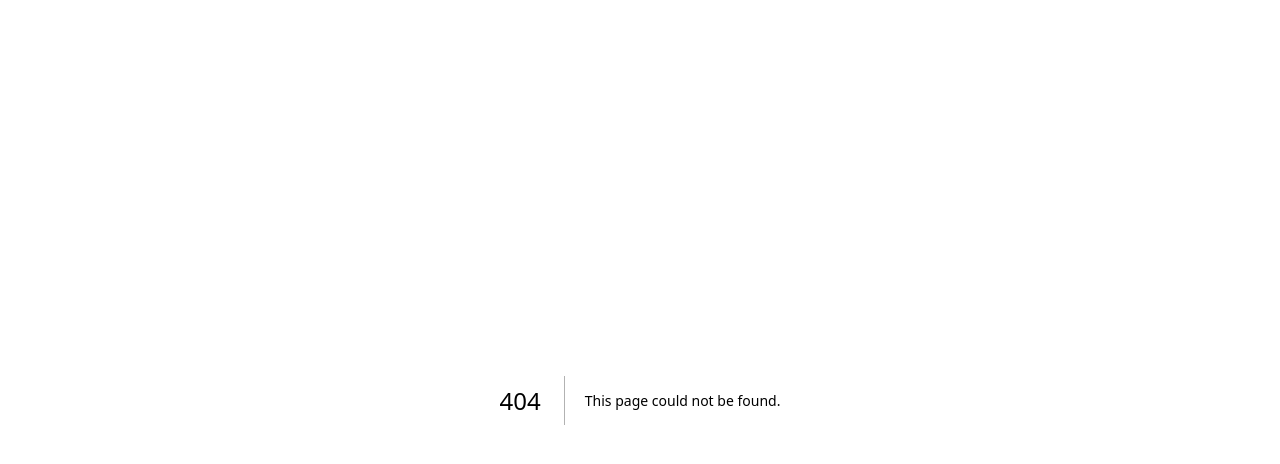
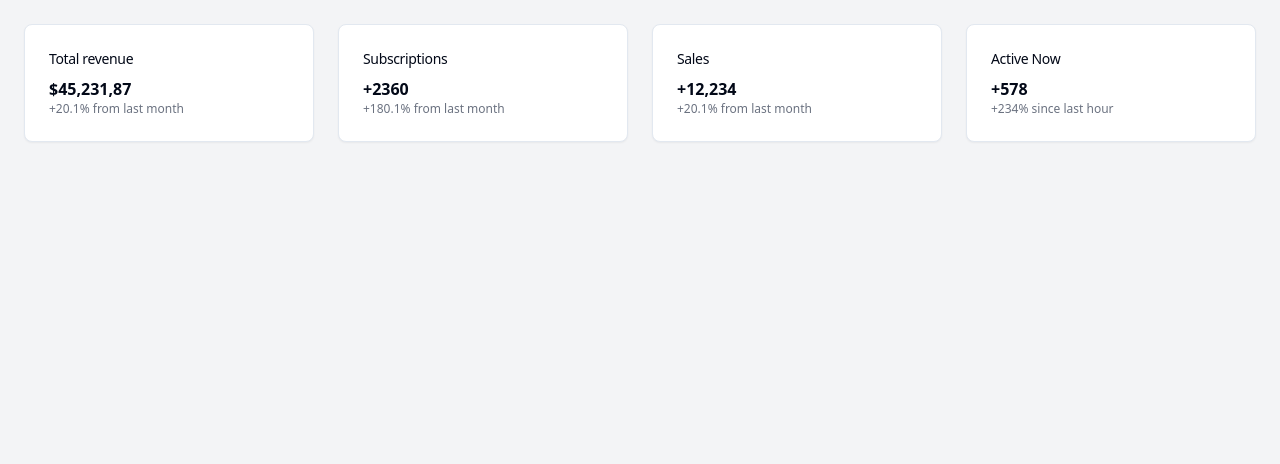
Before and after one commit to stefanRachev/demo-test-next-auth-nextjs, a Next.js app: page /private/dashboard in a window 1280 px wide. Before the commit this address had no page. Shown: the top 464 px of the page. Built offline with nearby package versions, Linux system fonts and the light colour scheme.

Commit message:
add dashboard component

```diff
--- a/src/app/login/page.jsx
+++ b/src/app/login/page.jsx
@@ -2,6 +2,7 @@ import { Button } from "@/components/ui/button";
 import { Input } from "@/components/ui/input";
 import { Label } from "@/components/ui/label";
 import { IconBrandGithub } from "@tabler/icons-react";
+import { IconBrandGoogle } from "@tabler/icons-react";
 import Link from "next/link";
 
 const Login = () => {
@@ -32,11 +33,18 @@ const Login = () => {
         </p>
       </form>
 
-      <section className="flex flex-col space-y-4">
+      <section className="flex space-x-4">
         <form action="">
-          <Button className="flex items-center space-x-2">
-            <IconBrandGithub className="h-6 w-6 text-white dark:text-white" />
-            <span className="text-white dark:text-white text-sm">Github</span>
+          <Button className="flex items-center space-x-2 bg-gray-200 text-black hover:bg-gray-300 dark:bg-gray-700 dark:text-white dark:hover:bg-gray-600">
+            <IconBrandGithub className="h-6 w-6" />
+            <span className="text-sm">Github</span>
+          </Button>
+        </form>
+
+        <form action="">
+          <Button className="flex items-center space-x-2 bg-gray-200 text-black hover:bg-gray-300 dark:bg-gray-700 dark:text-white dark:hover:bg-gray-600">
+            <IconBrandGoogle className="h-6 w-6" />
+            <span className="text-sm">Google</span>
           </Button>
         </form>
       </section>
--- /dev/null
+++ b/src/app/private/dashboard/page.jsx
@@ -0,0 +1,68 @@
+//src/app/private/dashboard/page.jsx
+
+import { Card, CardHeader, CardTitle, CardContent } from "@/components/ui/card";
+
+const Dashboard = () => {
+  return (
+    <div className="flex min-h-screen">
+      <div className="flex-1 bg-gray-100 dark:bg-gray-950">
+        <div className="p-6 grid gap-6">
+          <div className="grid md:grid-cols-2 lg:grid-cols-4 gap-6">
+            <Card>
+              <CardHeader className="flex flex-row items-center justify-between pb-2">
+                <CardTitle className="text-sm font-medium">
+                  Total revenue
+                </CardTitle>
+              </CardHeader>
+              <CardContent>
+                <div className="text 2xl font-bold">$45,231,87</div>
+                <p className="text-xs text-gray-500 dark:text-gray-400">
+                  +20.1% from last month
+                </p>
+              </CardContent>
+            </Card>
+            <Card>
+              <CardHeader className="flex flex-row items-center justify-between pb-2">
+                <CardTitle className="text-sm font-medium">
+                  Subscriptions
+                </CardTitle>
+              </CardHeader>
+              <CardContent>
+                <div className="text 2xl font-bold">+2360</div>
+                <p className="text-xs text-gray-500 dark:text-gray-400">
+                  +180.1% from last month
+                </p>
+              </CardContent>
+            </Card>
+            <Card>
+              <CardHeader className="flex flex-row items-center justify-between pb-2">
+                <CardTitle className="text-sm font-medium">
+                  Sales
+                </CardTitle>
+              </CardHeader>
+              <CardContent>
+                <div className="text 2xl font-bold">+12,234</div>
+                <p className="text-xs text-gray-500 dark:text-gray-400">
+                  +20.1% from last month
+                </p>
+              </CardContent>
+            </Card>
+            <Card>
+              <CardHeader className="flex flex-row items-center justify-between pb-2">
+                <CardTitle className="text-sm font-medium">
+                  Active Now
+                </CardTitle>
+              </CardHeader>
+              <CardContent>
+                <div className="text 2xl font-bold">+578</div>
+                <p className="text-xs text-gray-500 dark:text-gray-400">+234% since last hour</p>
+              </CardContent>
+            </Card>
+          </div>
+        </div>
+      </div>
+    </div>
+  );
+};
+
+export default Dashboard;
```
